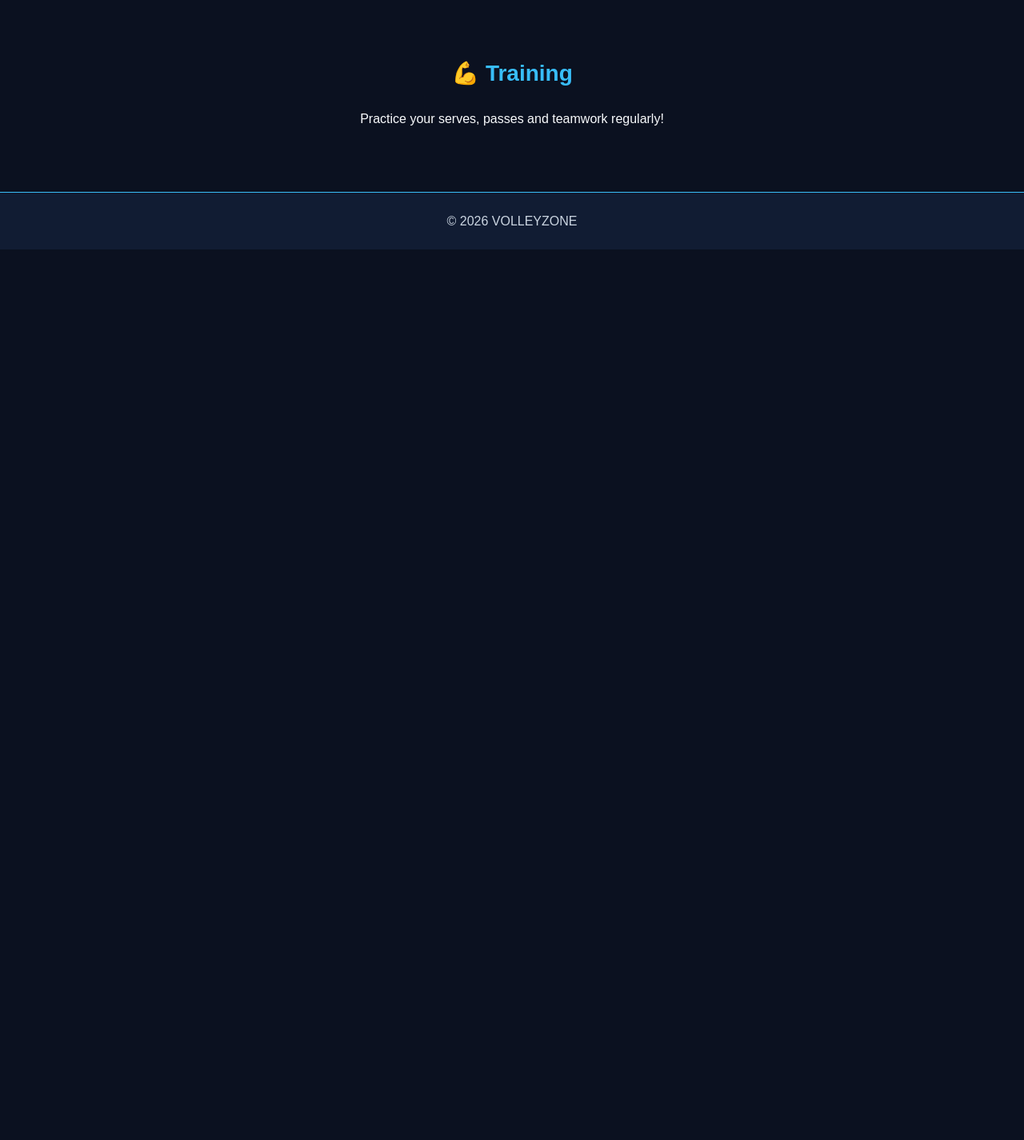
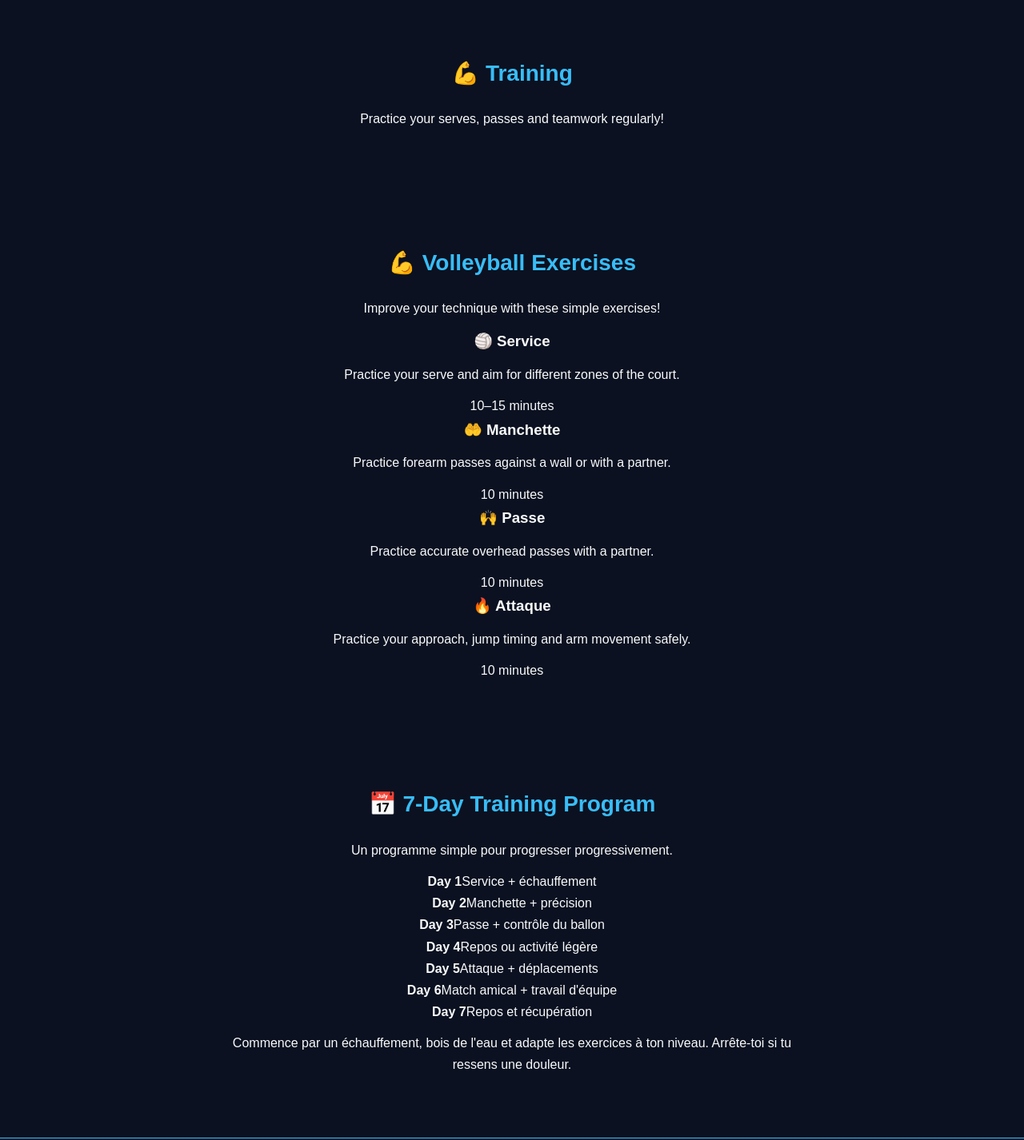
Before and after one commit to soso30358/volleyzone, a plain HTML site: page index.html in a window 1280 px wide. Shown: the part 1514-2940 px from the top of the page at 80% size. Before the commit the page ends 1826 px from the top, so only its background shows below. Drawn offline with Linux system fonts and the light colour scheme.

Commit message:
Enhance training section with exercises and program
Added exercises and a 7-day training program section to the HTML.

```diff
--- a/index.html
+++ b/index.html
@@ -54,6 +54,56 @@
     <p>Practice your serves, passes and teamwork regularly!</p>
   </section>
 
+<section id="exercises" class="training-section">
+  <h2>💪 Volleyball Exercises</h2>
+  <p>Improve your technique with these simple exercises!</p>
+
+  <div class="exercise-grid">
+    <article class="exercise-card">
+      <h3>🏐 Service</h3>
+      <p>Practice your serve and aim for different zones of the court.</p>
+      <span>10–15 minutes</span>
+    </article>
+
+    <article class="exercise-card">
+      <h3>🤲 Manchette</h3>
+      <p>Practice forearm passes against a wall or with a partner.</p>
+      <span>10 minutes</span>
+    </article>
+
+    <article class="exercise-card">
+      <h3>🙌 Passe</h3>
+      <p>Practice accurate overhead passes with a partner.</p>
+      <span>10 minutes</span>
+    </article>
+
+    <article class="exercise-card">
+      <h3>🔥 Attaque</h3>
+      <p>Practice your approach, jump timing and arm movement safely.</p>
+      <span>10 minutes</span>
+    </article>
+  </div>
+</section>
+
+<section id="program" class="training-section">
+  <h2>📅 7-Day Training Program</h2>
+  <p>Un programme simple pour progresser progressivement.</p>
+
+  <div class="program-list">
+    <div><strong>Day 1</strong><span>Service + échauffement</span></div>
+    <div><strong>Day 2</strong><span>Manchette + précision</span></div>
+    <div><strong>Day 3</strong><span>Passe + contrôle du ballon</span></div>
+    <div><strong>Day 4</strong><span>Repos ou activité légère</span></div>
+    <div><strong>Day 5</strong><span>Attaque + déplacements</span></div>
+    <div><strong>Day 6</strong><span>Match amical + travail d'équipe</span></div>
+    <div><strong>Day 7</strong><span>Repos et récupération</span></div>
+  </div>
+  <p class="training-note">
+    Commence par un échauffement, bois de l'eau et adapte les exercices
+    à ton niveau. Arrête-toi si tu ressens une douleur.
+  </p>
+</section>
+
   <footer>
     <p>© 2026 VOLLEYZONE</p>
   </footer>
```
